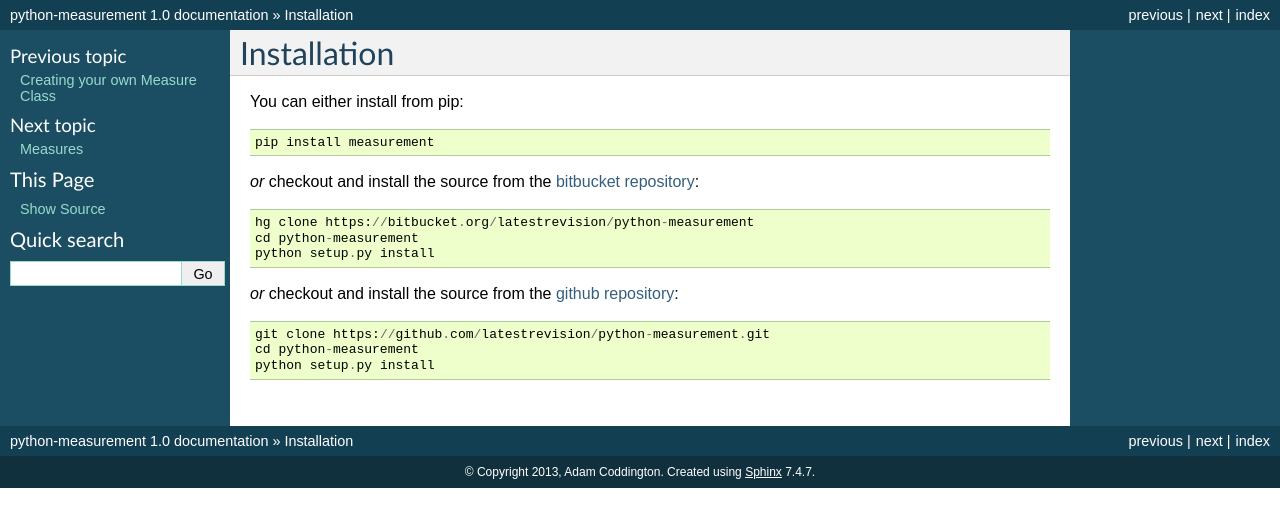
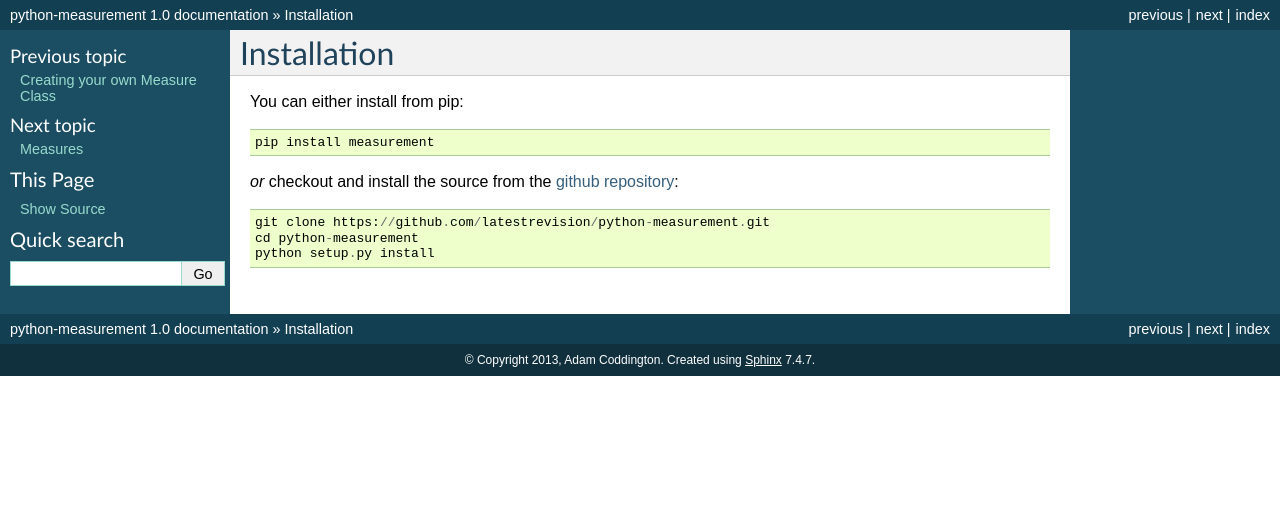
Before and after one commit to coddingtonbear/python-measurement, a Sphinx documentation site: the page built from docs/topics/installation.rst, in a window 1280 px wide. Shown: the top 527 px of the page. Built offline with Sphinx 7.4.7, drawn with Linux system fonts in a browser that asks for light colours.

Commit message:
Removing remant bitbucket links.

```diff
--- a/docs/topics/installation.rst
+++ b/docs/topics/installation.rst
@@ -6,12 +6,6 @@ You can either install from pip::
 
     pip install measurement
 
-*or* checkout and install the source from the `bitbucket repository <https://bitbucket.org/latestrevision/python-measurement/>`_::
-
-    hg clone https://bitbucket.org/latestrevision/python-measurement
-    cd python-measurement
-    python setup.py install
-
 *or* checkout and install the source from the `github repository <https://github.com/latestrevision/python-measurement/>`_::
 
     git clone https://github.com/latestrevision/python-measurement.git
--- a/setup.py
+++ b/setup.py
@@ -9,7 +9,7 @@ with open('requirements.txt', 'r') as in_:
 setup(
     name='measurement',
     version='1.5',
-    url='http://bitbucket.org/latestrevision/python-measurement/',
+    url='http://github.com/latestrevision/python-measurement/',
     description='Easily use and manipulate unit-aware measurements in Python',
     author='Adam Coddington',
     author_email='me@adamcoddington.net',
```
